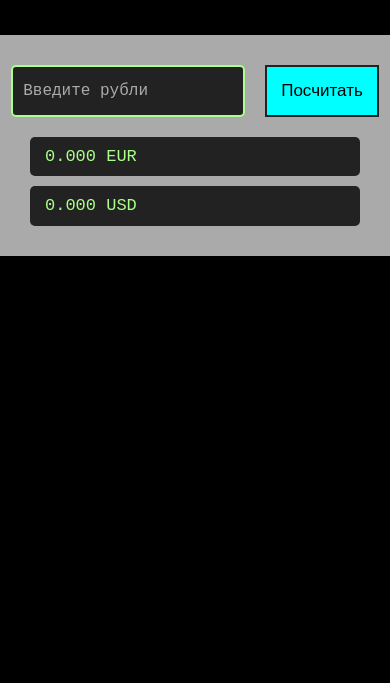
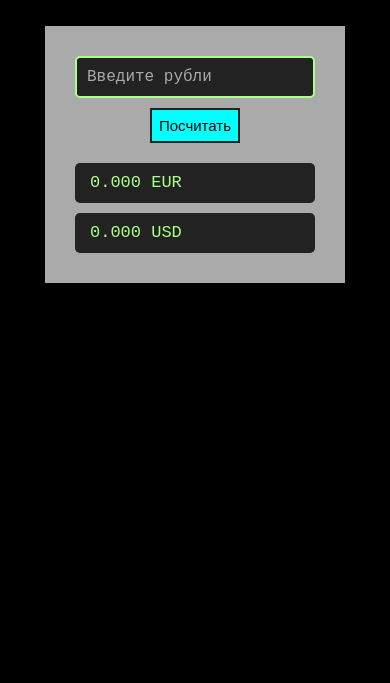
Before and after one commit to adamaka47/currApp, a plain HTML site: page index.html in a window 390 px wide. Shown: the part 161-844 px from the top of the page. Drawn offline with nearby package versions, Linux system fonts and the light colour scheme.

Commit message:
New adaptive + edit description

```diff
--- a/index.html
+++ b/index.html
@@ -4,8 +4,9 @@
 	<meta charset="UTF-8">
 	<meta http-equiv="X-UA-Compatible" content="IE=edge">
 	<meta http-equiv="Content-Type" content="text/html;charset=UTF-8">
-	<meta name="keywords" content="TodoApp">
-	<meta name="description" content="My to do app on native JS">
+	<meta name="viewport" content="width=device-width, user-scalable=no, initial-scale=1.0, maximum-scale=1.0, minimum-scale=1.0">
+	<meta name="keywords" content="Current App">
+	<meta name="description" content="My current app on native JS">
 	<meta name="author" content="adamaka47">
 	<title>Current App</title>
 	<link rel="stylesheet" href="https://cdnjs.cloudflare.com/ajax/libs/normalize/8.0.1/normalize.min.css">
--- a/sass/main.sass
+++ b/sass/main.sass
@@ -4,7 +4,6 @@
 
 body
 	font-family: monospace, 'Tahoma', sans-serif
-	margin: 0
 
 h1
 	margin: 0
@@ -13,10 +12,6 @@ h1
 	padding-top: 100px
 	margin-bottom: 50px
 	font-size: 40px
-
-
-
-
 
 .wrapper
 	height: 100vh
@@ -97,3 +92,22 @@ h1
 				box-shadow: 0 0 5px aqua
 				background-color: #222
 				color: #af8
+
+
+@media (max-width: 576px)
+	h1
+		font-size: 32px
+
+	.app
+		max-width: 300px
+		&-header
+			flex-direction: column
+			align-items: center
+			&__int
+				margin-right: 0px
+				width: 100%
+				display: block
+				margin-bottom: 10px
+			&__btn
+				padding: 7px
+				font-size: 15px
```
Also changed, not shown: css/main.css.
